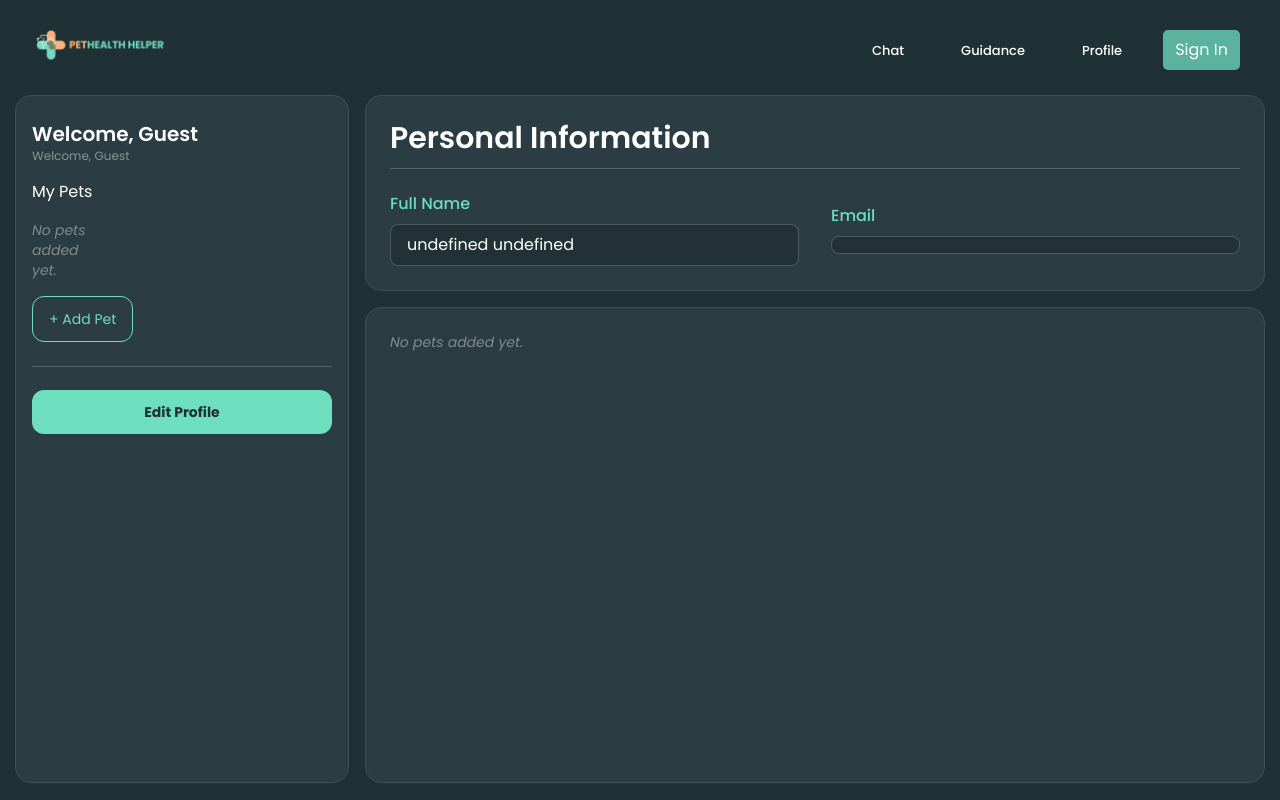
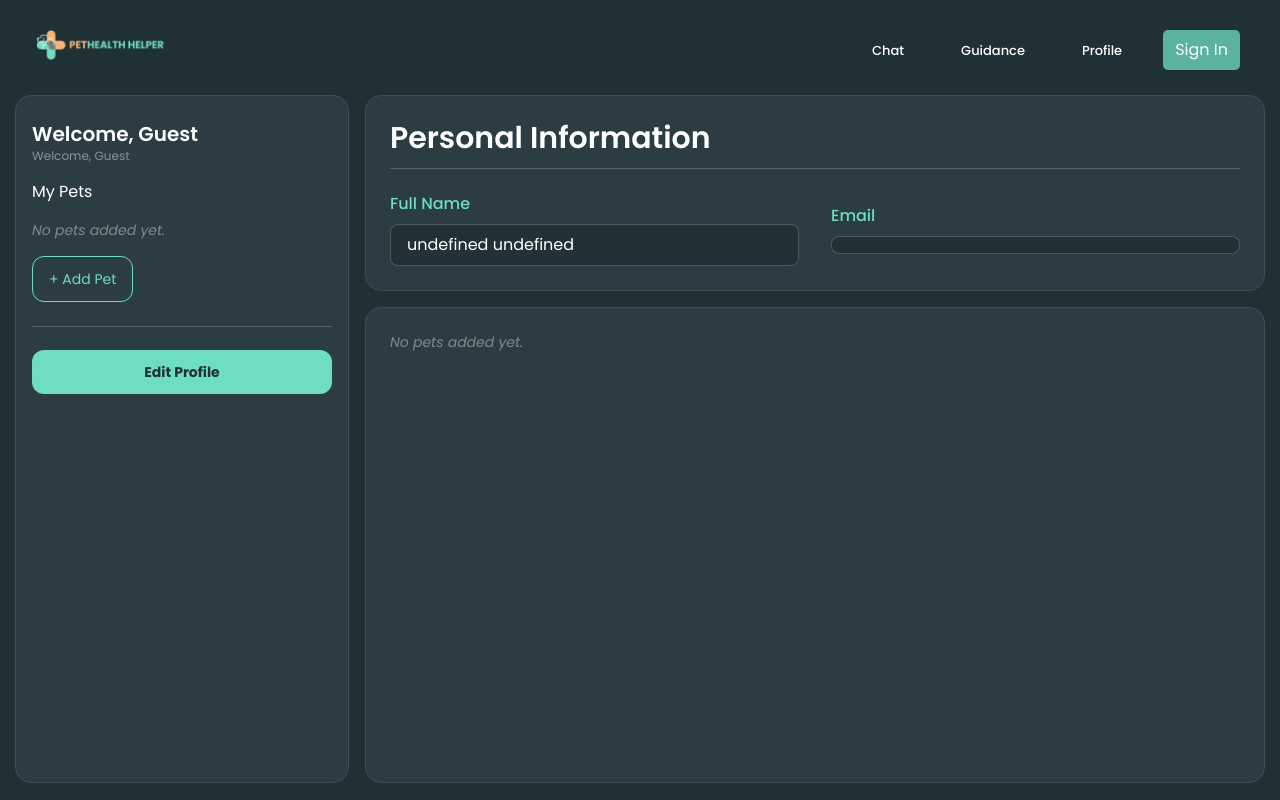
Before and after one commit to kurtrockx/pet-health-ai, a React (Vite) app: page /Profile in a window 1280 px wide. Built offline with nearby package versions, Linux system fonts and the light colour scheme; a web font is replaced by a local one.

Commit message:
fixed the not pet added yet text in the left side of the profile page

```diff
--- a/src/pages/ChatPage.jsx
+++ b/src/pages/ChatPage.jsx
@@ -170,7 +170,7 @@ export default function ChatPage() {
     setTypingIndicatorVisible(true);
 
     const response = await fetchLlamaResponse(
-      `Answer as Tailo, the AI Chatbot for the 'Pet Health System" who provides first aid information on the user's issue regarding their pets. If there is a condition mentioned that is too severe, tell the user to visit the closest vet clinic as soon as possible. The following is the user's message: ${userMessage.content}. Keep your response and concise as you can, with a maximum of 5 sentences only. Start each reply as Tailo: Message Content.`
+      `Answer as Tailo, the AI Chatbot for the 'Pet Health System" who provides first aid information on the user's issue regarding their pets. If there is a condition mentioned that is too severe, tell the user to visit the closest vet clinic as soon as possible. The following is the user's message: ${userMessage.content}. Keep your response and concise as you can, with a maximum of 5 sentences only. Start each reply as Tailo: .`
     );
 
     if (response && response.trim() !== "") {
--- a/src/pages/ProfilePage.jsx
+++ b/src/pages/ProfilePage.jsx
@@ -192,7 +192,7 @@ const handleSaveProfileChanges = async () => {
 
           <div className="mt-4 grid grid-cols-1 sm:grid-cols-2 lg:grid-cols-4 gap-4">
             {pets.length === 0 ? (
-              <p className="text-white/40 text-sm italic">No pets added yet.</p>
+              <p className="text-white/40 text-sm italic col-span-2">No pets added yet.</p>
             ) : (
               pets.map((pet) => (
                 <div
```
